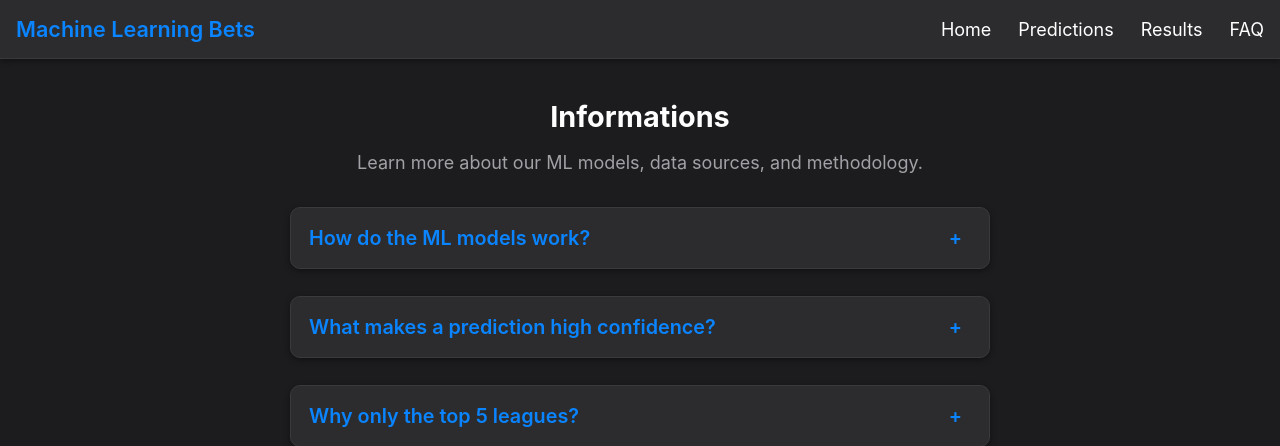
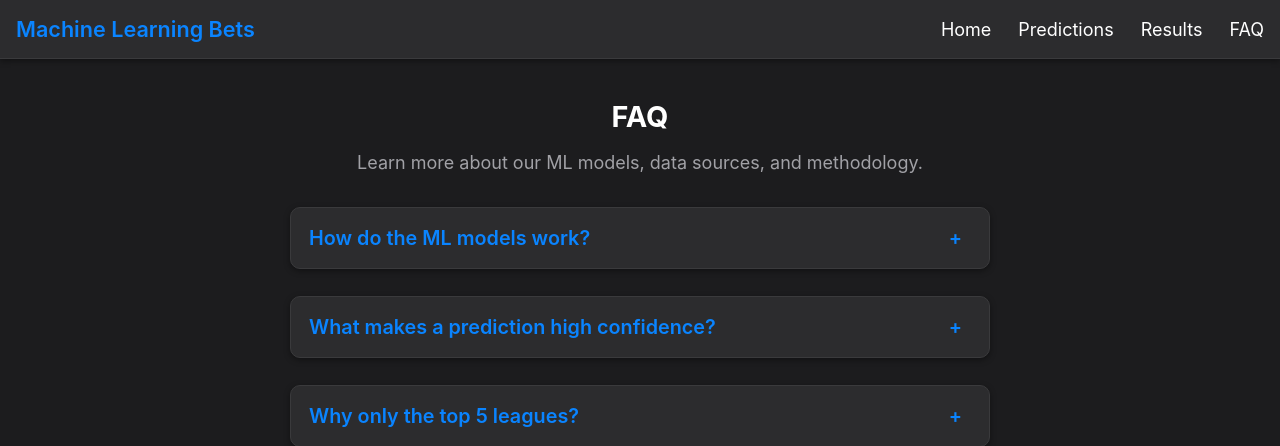
Before and after one commit to LinusPiorkowsky/BetAI, a Flask app: page /informations in a window 1280 px wide. Shown: the top 446 px of the page. Run offline with Flask 3, Linux system fonts and the light colour scheme.

Commit message:
Update probability threshold for predicting '1X' in index function Refactor code to update probability threshold for predicting '1X' in index function Update model explanation in index.html Update model explanation in index.html Update title and heading in informations.html Update title and heading in predictions.html

```diff
--- a/app.py
+++ b/app.py
@@ -44,7 +44,7 @@ def get_latest_prediction():
     # Example of removing matches that started more than 2.5 hours ago
     # (Uncomment if you want to filter out past matches)
     now = datetime.now()
-    df = df[df["Date"] + timedelta(hours=2.5) > now]
+    df = df[df["Date"] + timedelta(hours=1.0) > now]
 
     # Capitalize team names
     df["HomeTeam"] = df["HomeTeam"].apply(lambda x: ' '.join([word.capitalize() for word in x.split()]))
@@ -200,7 +200,7 @@ def index():
                 return "X2"
 
         elif prediction == "A":
-            if (b365a) < 2.21:
+            if (b365a) < 2.21 and prob_a > 0.65:
                 return "A"
             else:
                 return "X2"
@@ -394,7 +394,7 @@ def results():
             else:
                 return "X2"
         elif prediction == "A":
-            if (b365a) < 2.21:
+            if (b365a) < 2.21 and prob_a > 0.65:
                 return "A"
             else:
                 return "X2"
--- a/templates/informations.html
+++ b/templates/informations.html
@@ -2,7 +2,7 @@
 <html lang="en">
 <head>
   <meta charset="UTF-8" />
-  <title>ML Bets - Informations</title>
+  <title>ML Bets - FAQ</title>
   <meta name="viewport" content="width=device-width, initial-scale=1, maximum-scale=1">
 
   <!-- Main CSS -->
@@ -101,7 +101,7 @@
 
   <!-- Header -->
   <header>
-    <h2>Informations</h2>
+    <h2>FAQ</h2>
     <p class="date-range">
       Learn more about our ML models, data sources, and methodology.
     </p>
--- a/templates/predictions.html
+++ b/templates/predictions.html
@@ -86,7 +86,7 @@
         {% elif p['Prediction'] == 'A' %}
           {% set predicted_team = p['AwayTeam'] %}
           {% set predicted_prob = p['Prob_A'] %}
-          {% if p['B365A'] < 2.21 %}
+          {% if p['B365A'] < 2.21 and p['Prob_A'] > 0.65 %}
             {% set predicted_bet = p['AwayTeam'] %}
             {% set predicted_prob2 = p['Prob_A'] %}
             {% set predicted_odd = p['B365A'] %}
```
